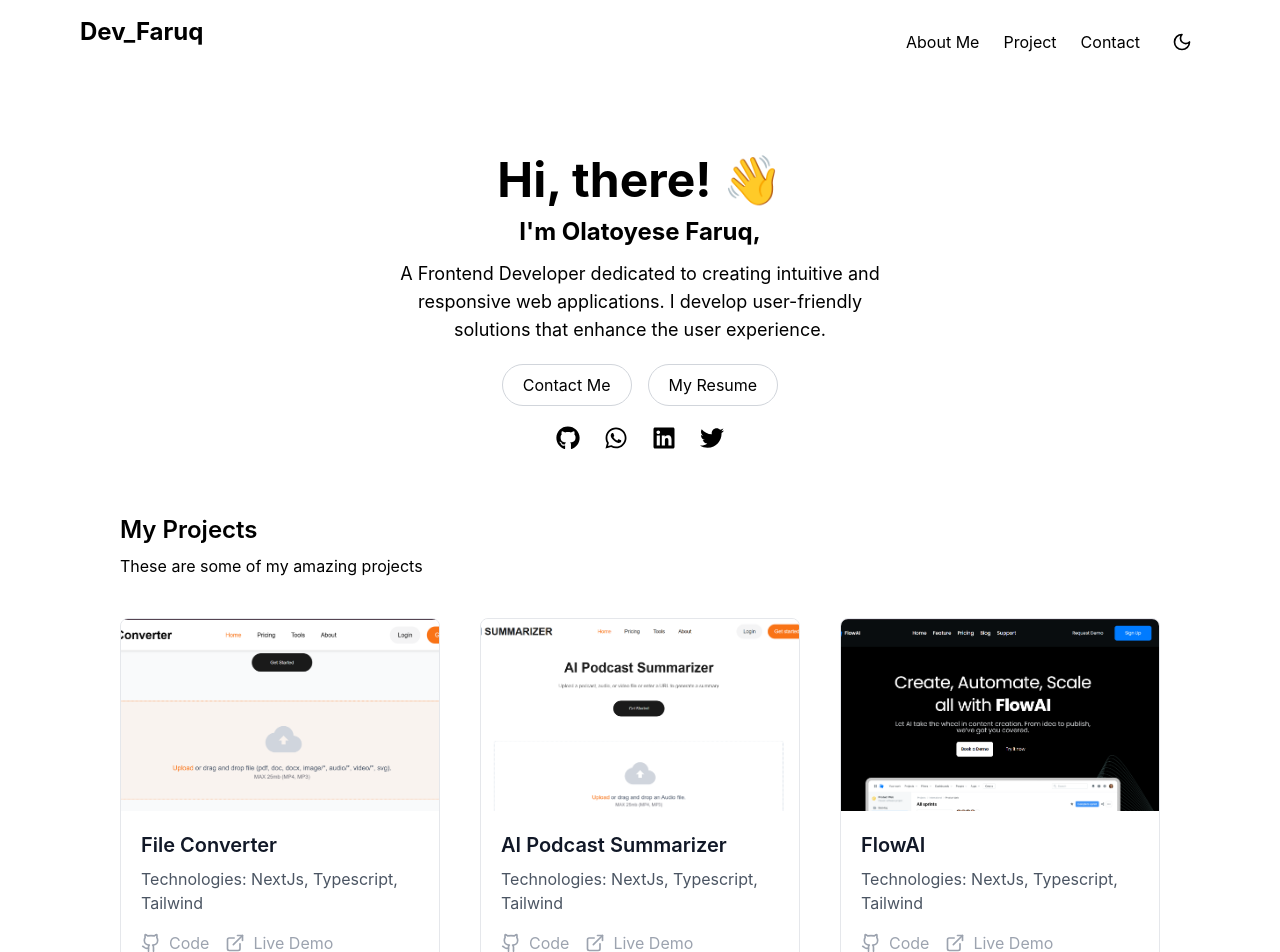
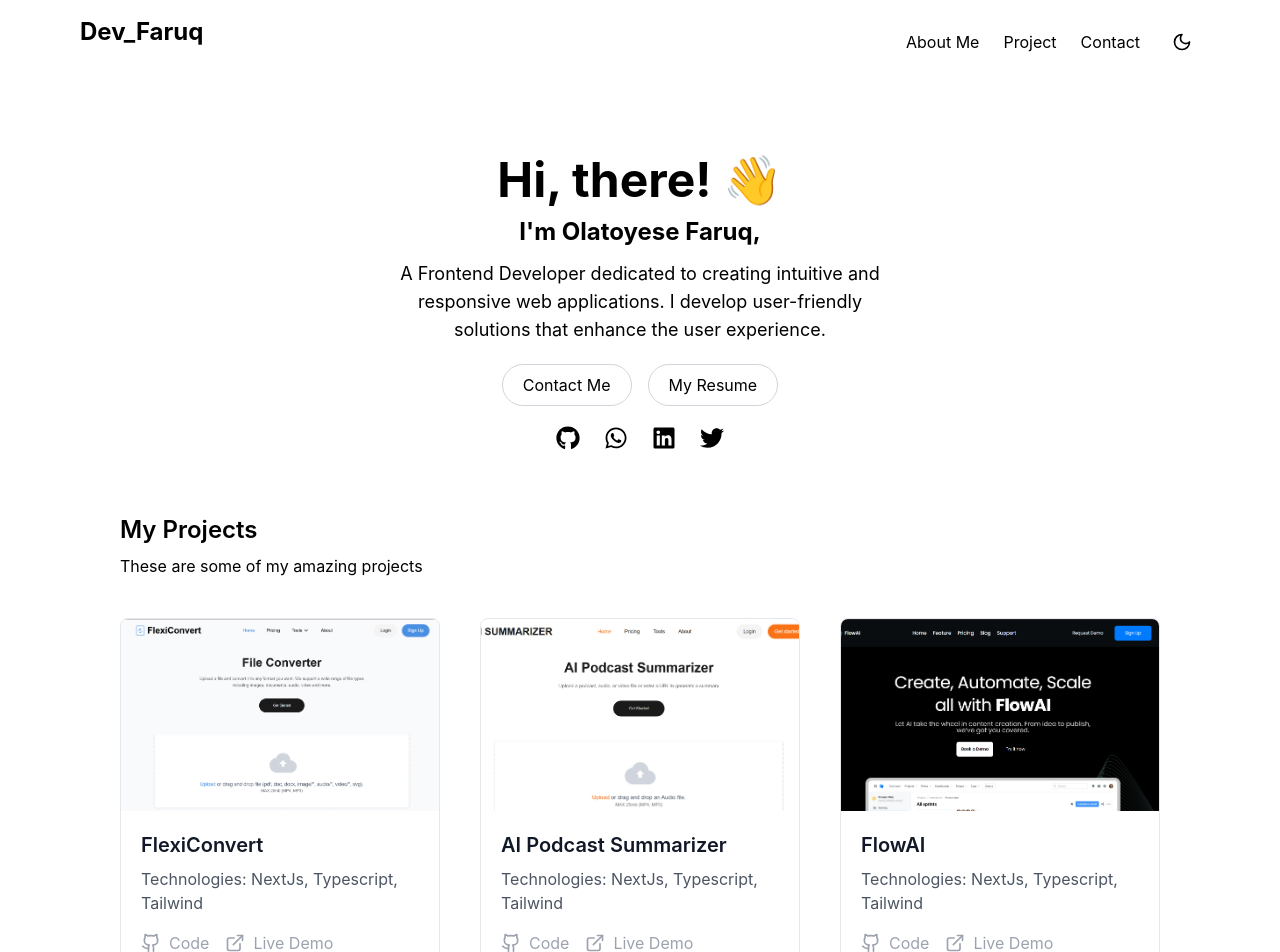
Before and after one commit to Wheezy049/Portfolio, a React (Create React App) app: page / in a window 1280 px wide. Shown: the top 952 px of the page. Built offline with nearby package versions, Linux system fonts and the light colour scheme.

Commit message:
update project

```diff
--- a/src/components/project.js
+++ b/src/components/project.js
@@ -3,10 +3,10 @@ import CardProject from './cardProject';
 
 const projects = [
   {
-    title: 'File Converter',
+    title: 'FlexiConvert',
     technologies: 'NextJs, Typescript, Tailwind',
-    img: '/converter.png',
-    href: 'https://file-converter-one.vercel.app/',
+    img: '/flexiconvert.png',
+    href: 'https://flexiconverter.vercel.app/',
     href2: 'https://github.com/Wheezy049/FileConverter-FE',
   },
   {
```
Also changed, not shown: public/converter.png (deleted), public/flexiconvert.png (added).
